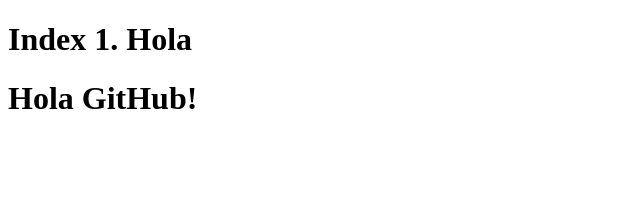
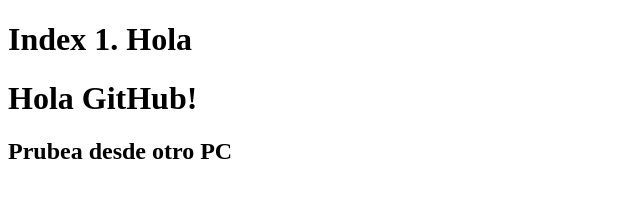
Before and after one commit to DRJacome/Prueba, a plain HTML site: page Index.html in a window 1280 px wide. Shown: the whole page, without its empty margins (0-640 px from the left). Drawn offline with Linux system fonts and the light colour scheme.

Commit message:
Prueba desde otro PC

```diff
--- a/Index.html
+++ b/Index.html
@@ -9,5 +9,6 @@
 <body>
     <h1>Index 1. Hola</h1>
     <h1>Hola GitHub!</h1>
+    <h2>Prubea desde otro PC</h2>
 </body>
 </html>
```
